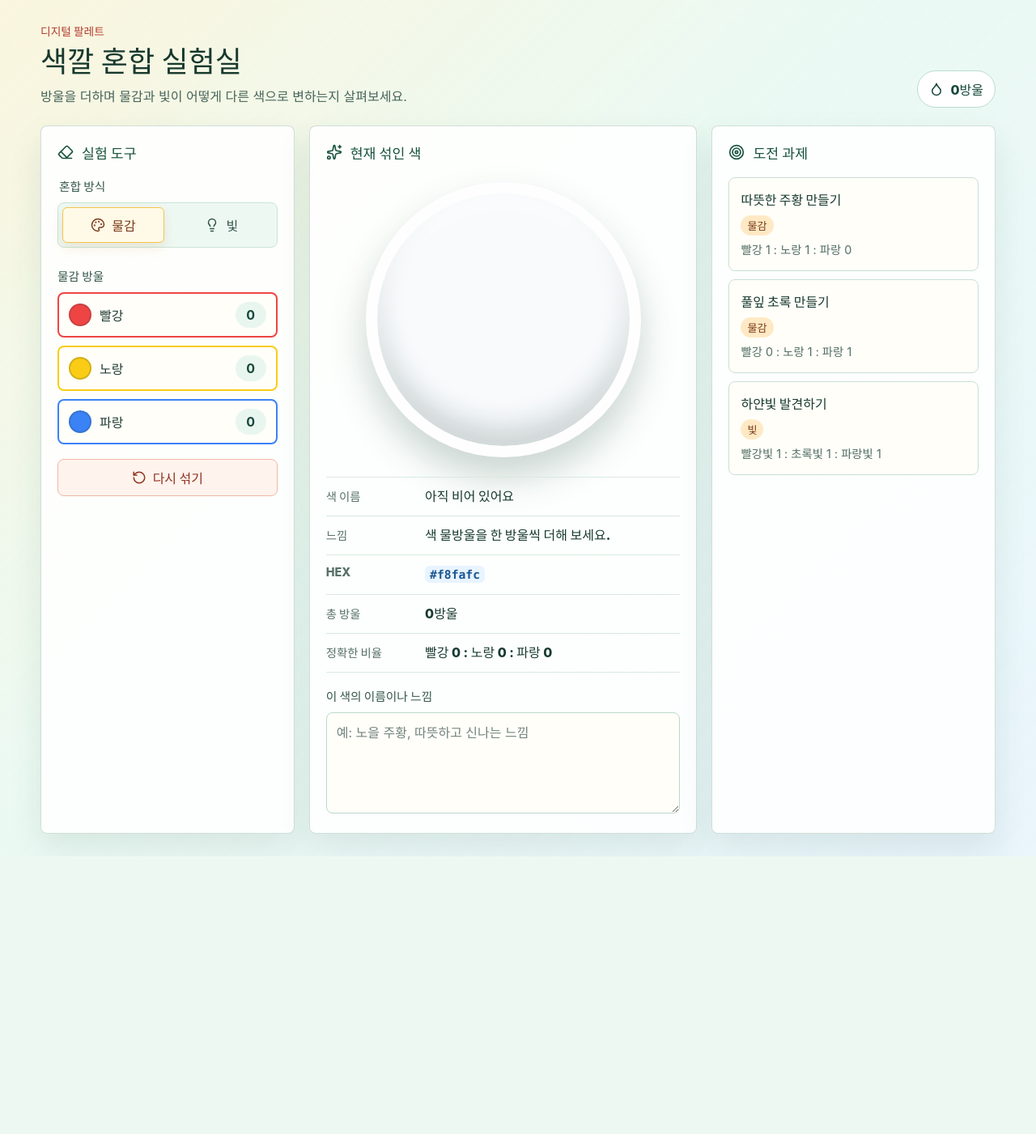
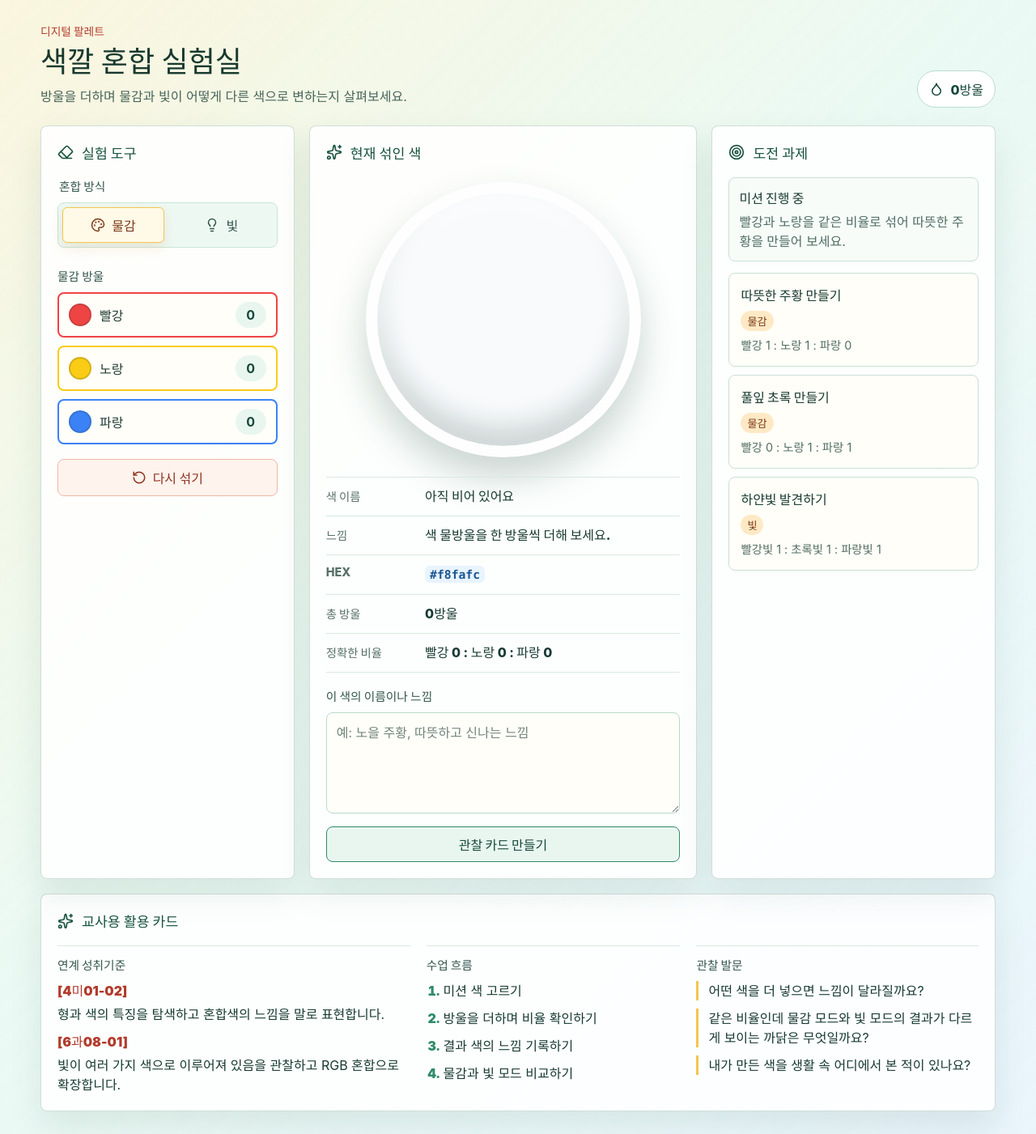
Before and after one commit to WBmaker2/digital-color-mixing-lab, a React (Vite) app: page / in a window 1280 px wide. Shown: the whole page at 81% size. Before the commit the page ends 1058 px from the top, so only its background shows below. Built offline with nearby package versions, Linux system fonts and the light colour scheme.

Commit message:
feat: add guided missions and classroom exports

```diff
--- a/src/App.css
+++ b/src/App.css
@@ -333,9 +333,68 @@ code {
   color: #72847d;
 }
 
+.export-box {
+  width: 100%;
+  margin-top: 12px;
+}
+
+.export-button {
+  width: 100%;
+  min-height: 44px;
+  border: 1px solid #2f8b69;
+  border-radius: 8px;
+  background: #e9f6f0;
+  color: #17483b;
+  font-weight: 900;
+}
+
+.export-button:hover {
+  background: #dff1e9;
+}
+
+.observation-card {
+  margin: 12px 0 0;
+  padding: 12px;
+  border: 1px solid #d8eadf;
+  border-radius: 8px;
+  background: #fffef9;
+  color: #183a31;
+  font-family: inherit;
+  font-size: 0.94rem;
+  line-height: 1.55;
+  white-space: pre-wrap;
+  overflow-wrap: anywhere;
+}
+
 .challenge-list {
   display: grid;
   gap: 10px;
+}
+
+.mission-feedback {
+  margin-bottom: 14px;
+  padding: 12px;
+  border: 1px solid #c9dfd5;
+  border-radius: 8px;
+  background: #f7fcf9;
+  color: #183a31;
+}
+
+.mission-feedback.success {
+  border-color: #f4c54d;
+  background: #fff8dc;
+}
+
+.mission-feedback strong {
+  display: block;
+  margin-bottom: 6px;
+  font-weight: 900;
+}
+
+.mission-feedback p {
+  margin-bottom: 0;
+  color: #526e64;
+  line-height: 1.5;
 }
 
 .challenge-button {
@@ -378,6 +437,69 @@ code {
   line-height: 1.45;
 }
 
+.teacher-panel {
+  width: min(1180px, 100%);
+  margin: 18px auto 0;
+}
+
+.teacher-grid {
+  display: grid;
+  grid-template-columns: 1.25fr 0.9fr 1fr;
+  gap: 20px;
+}
+
+.teacher-column {
+  padding-top: 12px;
+  border-top: 1px solid #d8eadf;
+}
+
+.teacher-column h3 {
+  margin-bottom: 10px;
+  color: #34564c;
+  font-size: 0.92rem;
+  font-weight: 900;
+}
+
+.standard-list,
+.teacher-steps,
+.prompt-list {
+  display: grid;
+  gap: 10px;
+  padding: 0;
+  margin: 0;
+  color: #183a31;
+  line-height: 1.5;
+}
+
+.standard-list,
+.prompt-list {
+  list-style: none;
+}
+
+.standard-list li {
+  display: grid;
+  gap: 5px;
+}
+
+.standard-code {
+  color: #b23b2c;
+  font-weight: 900;
+}
+
+.teacher-steps {
+  padding-left: 1.3rem;
+}
+
+.teacher-steps li::marker {
+  color: #2f8b69;
+  font-weight: 900;
+}
+
+.prompt-list li {
+  padding-left: 12px;
+  border-left: 3px solid #f4c54d;
+}
+
 @media (max-width: 960px) {
   .app {
     padding: 22px;
@@ -394,6 +516,10 @@ code {
 
   .drop-grid {
     grid-template-columns: repeat(3, minmax(0, 1fr));
+  }
+
+  .teacher-grid {
+    grid-template-columns: 1fr;
   }
 }
 
--- a/src/App.tsx
+++ b/src/App.tsx
@@ -1,6 +1,7 @@
 import { type CSSProperties, useMemo, useState } from 'react';
 import { Droplet, Eraser, Lightbulb, Palette, RotateCcw, Sparkles, Target } from 'lucide-react';
 import { challenges, type Challenge } from './data/challenges';
+import { teacherGuide } from './data/teacherGuide';
 import {
   createEmptyDrops,
   getDominantRatioText,
@@ -41,11 +42,20 @@ function App() {
   const [mode, setMode] = useState<ColorMode>('paint');
   const [drops, setDrops] = useState<DropCounts>(() => createEmptyDrops('paint'));
   const [note, setNote] = useState('');
+  const [activeChallengeId, setActiveChallengeId] = useState<Challenge['id']>('warm-orange');
+  const [observationCard, setObservationCard] = useState('');
 
   const mixed = useMemo(() => mixColor(mode, drops), [mode, drops]);
   const ratioText = useMemo(() => getDominantRatioText(mode, drops), [mode, drops]);
   const mixStatusText = `현재 결과: ${mixed.name}. 총 ${mixed.totalDrops}방울, 비율: ${ratioText}.`;
   const colorButtons = mode === 'paint' ? PAINT_BUTTONS : LIGHT_BUTTONS;
+  const activeChallenge =
+    challenges.find((challenge) => challenge.id === activeChallengeId) ?? challenges[0];
+  const activeChallengeRatioText = getDominantRatioText(
+    activeChallenge.mode,
+    activeChallenge.targetDrops
+  );
+  const missionComplete = mode === activeChallenge.mode && ratioText === activeChallengeRatioText;
 
   function handleModeChange(nextMode: ColorMode) {
     if (nextMode === mode) {
@@ -55,6 +65,7 @@ function App() {
     setMode(nextMode);
     setDrops(createEmptyDrops(nextMode));
     setNote('');
+    setObservationCard('');
   }
 
   function handleAddDrop(key: DropKey) {
@@ -67,15 +78,32 @@ function App() {
   function handleReset() {
     setDrops(createEmptyDrops(mode));
     setNote('');
+    setObservationCard('');
   }
 
   function handleChallengeSelect(challenge: Challenge) {
+    setActiveChallengeId(challenge.id);
     setMode(challenge.mode);
     setDrops({
       ...createEmptyDrops(challenge.mode),
       ...challenge.targetDrops
     });
     setNote('');
+    setObservationCard('');
+  }
+
+  function buildObservationCard() {
+    return [
+      `색 이름: ${mixed.name}`,
+      `색상값: ${mixed.hex}`,
+      `총 방울: ${mixed.totalDrops}방울`,
+      `비율: ${ratioText}`,
+      `내 느낌: ${note.trim() || '아직 기록하지 않았어요.'}`
+    ].join('\n');
+  }
+
+  function handleCreateObservationCard() {
+    setObservationCard(buildObservationCard());
   }
 
   return (
@@ -203,12 +231,28 @@ function App() {
               value={note}
             />
           </div>
+
+          <div className="export-box">
+            <button className="export-button" type="button" onClick={handleCreateObservationCard}>
+              관찰 카드 만들기
+            </button>
+            {observationCard ? (
+              <pre aria-label="관찰 카드" className="observation-card">
+                {observationCard}
+              </pre>
+            ) : null}
+          </div>
         </section>
 
         <section className="panel challenges-panel" aria-labelledby="challenges-title">
           <div className="panel-heading">
             <Target aria-hidden="true" size={20} />
             <h2 id="challenges-title">도전 과제</h2>
+          </div>
+
+          <div className={missionComplete ? 'mission-feedback success' : 'mission-feedback'}>
+            <strong>{missionComplete ? '미션 성공' : '미션 진행 중'}</strong>
+            <p>{missionComplete ? activeChallenge.successMessage : activeChallenge.description}</p>
           </div>
 
           <div className="challenge-list">
@@ -229,6 +273,45 @@ function App() {
           </div>
         </section>
       </div>
+
+      <section className="panel teacher-panel" aria-labelledby="teacher-guide-title">
+        <div className="panel-heading">
+          <Sparkles aria-hidden="true" size={20} />
+          <h2 id="teacher-guide-title">교사용 활용 카드</h2>
+        </div>
+
+        <div className="teacher-grid">
+          <div className="teacher-column">
+            <h3>연계 성취기준</h3>
+            <ul className="standard-list">
+              {teacherGuide.standards.map((standard) => (
+                <li key={standard.code}>
+                  <span className="standard-code">{standard.code}</span>
+                  <span>{standard.description}</span>
+                </li>
+              ))}
+            </ul>
+          </div>
+
+          <div className="teacher-column">
+            <h3>수업 흐름</h3>
+            <ol className="teacher-steps">
+              {teacherGuide.flow.map((step) => (
+                <li key={step}>{step}</li>
+              ))}
+            </ol>
+          </div>
+
+          <div className="teacher-column">
+            <h3>관찰 발문</h3>
+            <ul className="prompt-list">
+              {teacherGuide.prompts.map((prompt) => (
+                <li key={prompt}>{prompt}</li>
+              ))}
+            </ul>
+          </div>
+        </div>
+      </section>
     </main>
   );
 }
--- a/src/data/challenges.ts
+++ b/src/data/challenges.ts
@@ -3,6 +3,8 @@ import type { ColorMode, DropCounts } from '../lib/colorMixing';
 export type Challenge = {
   id: 'warm-orange' | 'forest-green' | 'white-light';
   prompt: string;
+  description: string;
+  successMessage: string;
   mode: ColorMode;
   targetDrops: DropCounts;
 };
@@ -11,18 +13,24 @@ export const challenges: Challenge[] = [
   {
     id: 'warm-orange',
     prompt: '따뜻한 주황 만들기',
+    description: '빨강과 노랑을 같은 비율로 섞어 따뜻한 주황을 만들어 보세요.',
+    successMessage: '빨강과 노랑이 만나 주황이 되었어요. 따뜻한 느낌을 관찰해 보세요.',
     mode: 'paint',
     targetDrops: { red: 1, yellow: 1, blue: 0 }
   },
   {
     id: 'forest-green',
     prompt: '풀잎 초록 만들기',
+    description: '노랑과 파랑을 같은 비율로 섞어 풀잎 같은 초록을 찾아보세요.',
+    successMessage: '노랑과 파랑이 만나 초록이 되었어요. 싱그러운 느낌을 기록해 보세요.',
     mode: 'paint',
     targetDrops: { red: 0, yellow: 1, blue: 1 }
   },
   {
     id: 'white-light',
     prompt: '하얀빛 발견하기',
+    description: '빨강빛, 초록빛, 파랑빛을 모두 켜서 빛이 어떻게 합쳐지는지 확인해 보세요.',
+    successMessage: '빛의 삼원색이 모두 모여 하얀빛이 되었어요. 물감 모드와 다른 점을 찾아보세요.',
     mode: 'light',
     targetDrops: { red: 1, green: 1, blue: 1 }
   }
--- /dev/null
+++ b/src/data/teacherGuide.ts
@@ -0,0 +1,18 @@
+export const teacherGuide = {
+  standards: [
+    {
+      code: '[4미01-02]',
+      description: '형과 색의 특징을 탐색하고 혼합색의 느낌을 말로 표현합니다.'
+    },
+    {
+      code: '[6과08-01]',
+      description: '빛이 여러 가지 색으로 이루어져 있음을 관찰하고 RGB 혼합으로 확장합니다.'
+    }
+  ],
+  flow: ['미션 색 고르기', '방울을 더하며 비율 확인하기', '결과 색의 느낌 기록하기', '물감과 빛 모드 비교하기'],
+  prompts: [
+    '어떤 색을 더 넣으면 느낌이 달라질까요?',
+    '같은 비율인데 물감 모드와 빛 모드의 결과가 다르게 보이는 까닭은 무엇일까요?',
+    '내가 만든 색을 생활 속 어디에서 본 적이 있나요?'
+  ]
+} as const;
```
Also changed, not shown: 1 other file (tests, documents, lock files or other folders).
